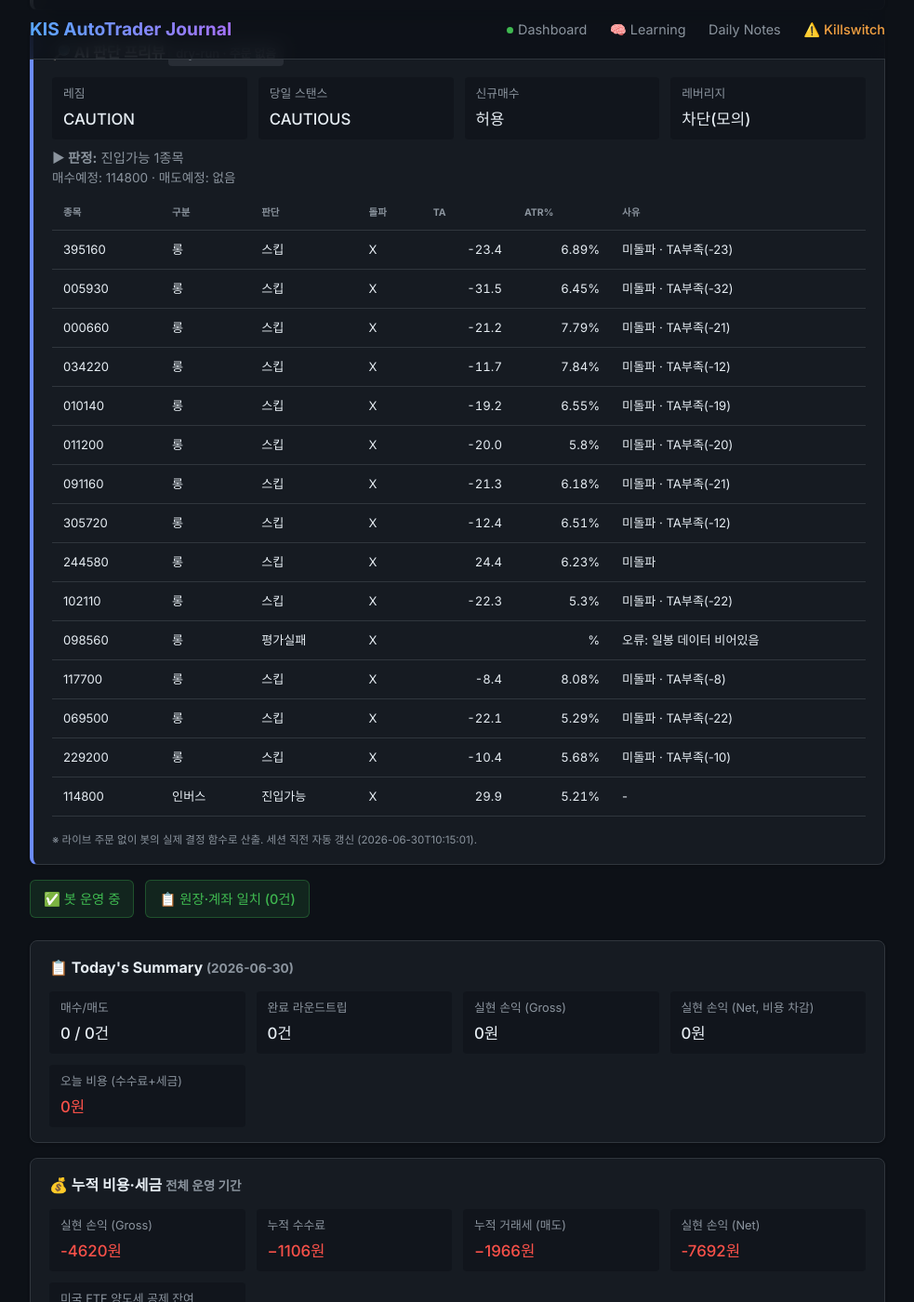
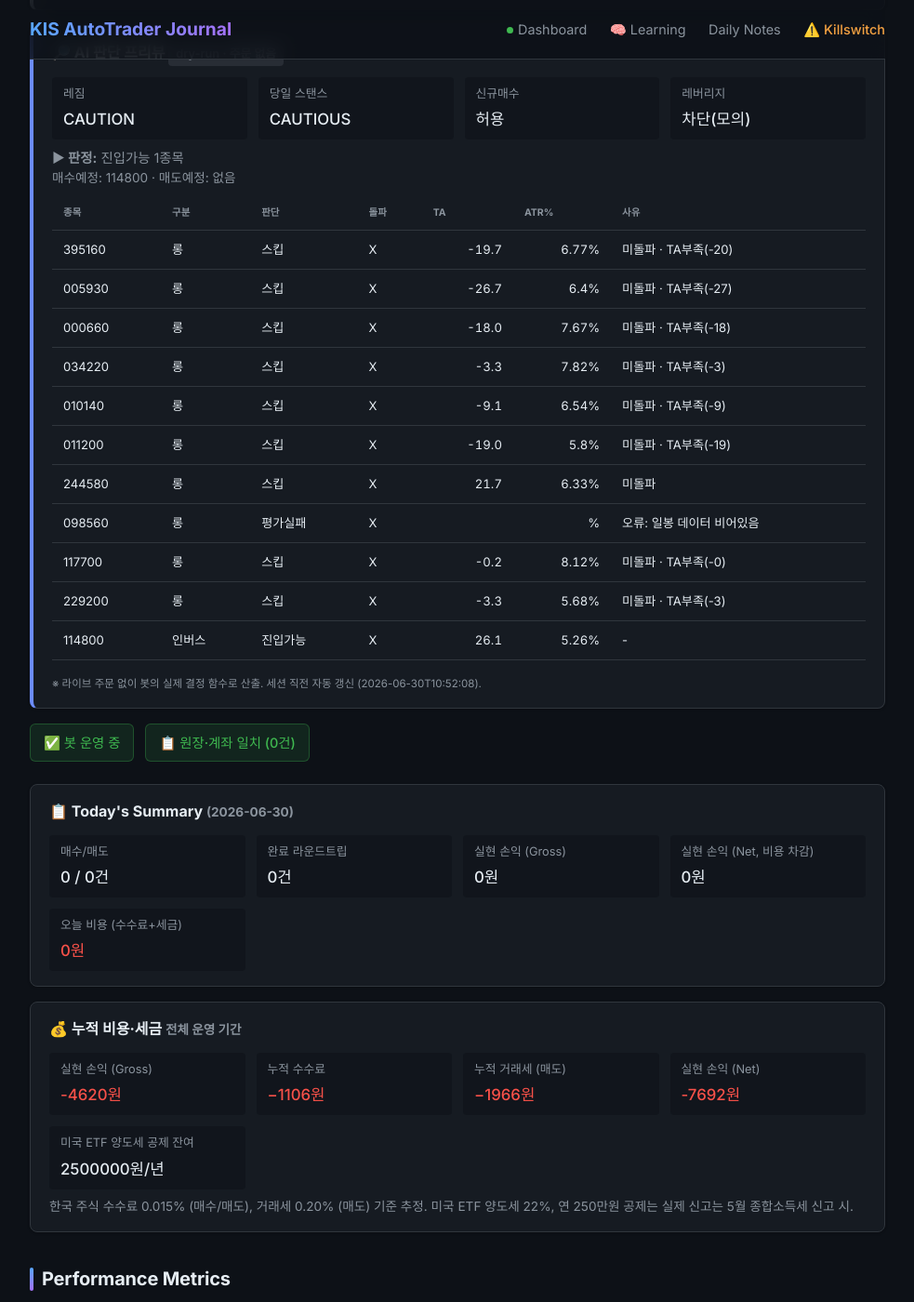
Before and after one commit to BudongJW/kis-trading-journal, a Jekyll site: the page built from index.html, in a window 1280 px wide and 1400 px high, scrolled down 809 px. Shown: the whole window at 93% size, without its empty margins (148-1131 px from the left). Built offline with Jekyll 4.4.1, drawn with Linux system fonts in a browser that asks for light colours; nearby versions of some CDN libraries.

Commit message:
auto: dry-run preview 06-30 01:53Z

```diff
--- a/_data/dry_run.json
+++ b/_data/dry_run.json
@@ -1,5 +1,5 @@
 {
-  "generated_at": "2026-06-30T10:15:01",
+  "generated_at": "2026-06-30T10:52:08",
   "mode": "DRY-RUN (읽기 전용, 주문 없음)",
   "market": {
     "regime": "CAUTION",
@@ -7,7 +7,7 @@
     "regime_detail": "카나리아 1/2 음전환",
     "day_stance": "CAUTIOUS",
     "day_stance_forced": false,
-    "briefing": "오늘 스탠스 신중(CAUTIOUS) · 레짐 CAUTION·신뢰도 66% · 美 오버나이트 bullish(+2.3%) · 고변동(78.0%ile) · 예산 40%·최대 2종목·허용 롱/인버스",
+    "briefing": "오늘 스탠스 신중(CAUTIOUS) · 레짐 CAUTION·신뢰도 53% · 美 오버나이트 bullish(+2.1%) · 고변동(76.0%ile) · 예산 40%·최대 2종목·허용 롱/인버스",
     "blocks_new_buys": false
   },
   "gates": {
@@ -26,100 +26,70 @@
       "type": "롱",
       "decision": "스킵",
       "breakout": false,
-      "ta": -23.4,
-      "atr_pct": 6.89,
+      "ta": -19.7,
+      "atr_pct": 6.77,
       "fee_gate_ok": true,
-      "why_skip": "미돌파 · TA부족(-23)"
+      "why_skip": "미돌파 · TA부족(-20)"
     },
     {
       "symbol": "005930",
       "type": "롱",
       "decision": "스킵",
       "breakout": false,
-      "ta": -31.5,
-      "atr_pct": 6.45,
+      "ta": -26.7,
+      "atr_pct": 6.4,
       "fee_gate_ok": true,
-      "why_skip": "미돌파 · TA부족(-32)"
+      "why_skip": "미돌파 · TA부족(-27)"
     },
     {
       "symbol": "000660",
       "type": "롱",
       "decision": "스킵",
       "breakout": false,
-      "ta": -21.2,
-      "atr_pct": 7.79,
+      "ta": -18.0,
+      "atr_pct": 7.67,
       "fee_gate_ok": true,
-      "why_skip": "미돌파 · TA부족(-21)"
+      "why_skip": "미돌파 · TA부족(-18)"
     },
     {
       "symbol": "034220",
       "type": "롱",
       "decision": "스킵",
       "breakout": false,
-      "ta": -11.7,
-      "atr_pct": 7.84,
+      "ta": -3.3,
+      "atr_pct": 7.82,
       "fee_gate_ok": true,
-      "why_skip": "미돌파 · TA부족(-12)"
+      "why_skip": "미돌파 · TA부족(-3)"
     },
     {
       "symbol": "010140",
       "type": "롱",
       "decision": "스킵",
       "breakout": false,
-      "ta": -19.2,
-      "atr_pct": 6.55,
+      "ta": -9.1,
+      "atr_pct": 6.54,
       "fee_gate_ok": true,
-      "why_skip": "미돌파 · TA부족(-19)"
+      "why_skip": "미돌파 · TA부족(-9)"
     },
     {
       "symbol": "011200",
       "type": "롱",
       "decision": "스킵",
       "breakout": false,
-      "ta": -20.0,
+      "ta": -19.0,
       "atr_pct": 5.8,
       "fee_gate_ok": true,
-      "why_skip": "미돌파 · TA부족(-20)"
-    },
-    {
-      "symbol": "091160",
-      "type": "롱",
-      "decision": "스킵",
-      "breakout": false,
-      "ta": -21.3,
-      "atr_pct": 6.18,
-      "fee_gate_ok": true,
-      "why_skip": "미돌파 · TA부족(-21)"
-    },
-    {
-      "symbol": "305720",
-      "type": "롱",
-      "decision": "스킵",
-      "breakout": false,
-      "ta": -12.4,
-      "atr_pct": 6.51,
-      "fee_gate_ok": true,
-      "why_skip": "미돌파 · TA부족(-12)"
+      "why_skip": "미돌파 · TA부족(-19)"
     },
     {
       "symbol": "244580",
       "type": "롱",
       "decision": "스킵",
       "breakout": false,
-      "ta": 24.4,
-      "atr_pct": 6.23,
+      "ta": 21.7,
+      "atr_pct": 6.33,
       "fee_gate_ok": true,
       "why_skip": "미돌파"
-    },
-    {
-      "symbol": "102110",
-      "type": "롱",
-      "decision": "스킵",
-      "breakout": false,
-      "ta": -22.3,
-      "atr_pct": 5.3,
-      "fee_gate_ok": true,
-      "why_skip": "미돌파 · TA부족(-22)"
     },
     {
       "symbol": "098560",
@@ -132,46 +102,36 @@
       "type": "롱",
       "decision": "스킵",
       "breakout": false,
-      "ta": -8.4,
-      "atr_pct": 8.08,
+      "ta": -0.2,
+      "atr_pct": 8.12,
       "fee_gate_ok": true,
-      "why_skip": "미돌파 · TA부족(-8)"
-    },
-    {
-      "symbol": "069500",
-      "type": "롱",
-      "decision": "스킵",
-      "breakout": false,
-      "ta": -22.1,
-      "atr_pct": 5.29,
-      "fee_gate_ok": true,
-      "why_skip": "미돌파 · TA부족(-22)"
+      "why_skip": "미돌파 · TA부족(-0)"
     },
     {
       "symbol": "229200",
       "type": "롱",
       "decision": "스킵",
       "breakout": false,
-      "ta": -10.4,
+      "ta": -3.3,
       "atr_pct": 5.68,
       "fee_gate_ok": true,
-      "why_skip": "미돌파 · TA부족(-10)"
+      "why_skip": "미돌파 · TA부족(-3)"
     },
     {
       "symbol": "114800",
       "type": "인버스",
-      "entry_via": "TA신호(+30)",
+      "entry_via": "TA신호(+26)",
       "decision": "진입가능",
       "breakout": false,
-      "ta": 29.9,
-      "atr_pct": 5.21,
+      "ta": 26.1,
+      "atr_pct": 5.26,
       "fee_gate_ok": true,
       "why_skip": "-"
     }
   ],
   "gap_recovery": {
     "enabled_live": true,
-    "now_kst": "10:15",
+    "now_kst": "10:52",
     "window": "09:00~09:20",
     "candidates": [
       {
@@ -179,90 +139,63 @@
         "name": "KODEX 미국나스닥100TR",
         "decision": "스킵",
         "gap_open_pct": -0.21,
-        "intraday_pct": -0.6,
+        "intraday_pct": 0.98,
         "in_window": false,
-        "reason": "촉발 없음(오버나이트=normal≠aggressive_buy)"
+        "reason": "개장윈도(09:00~09:20) 경과 — 추격 방지"
       },
       {
         "symbol": "005930",
         "name": "삼성전자",
         "decision": "스킵",
         "gap_open_pct": 0.15,
-        "intraday_pct": 0.54,
+        "intraday_pct": 1.31,
         "in_window": false,
-        "reason": "촉발 없음(오버나이트=normal≠aggressive_buy)"
+        "reason": "개장윈도(09:00~09:20) 경과 — 추격 방지"
       },
       {
         "symbol": "000660",
         "name": "SK하이닉스",
         "decision": "스킵",
         "gap_open_pct": -0.76,
-        "intraday_pct": -1.38,
+        "intraday_pct": 0.08,
         "in_window": false,
-        "reason": "촉발 없음(오버나이트=normal≠aggressive_buy)"
+        "reason": "개장윈도(09:00~09:20) 경과 — 추격 방지"
       },
       {
         "symbol": "034220",
         "name": "LG디스플레이",
         "decision": "스킵",
         "gap_open_pct": 0.08,
-        "intraday_pct": -3.58,
+        "intraday_pct": -3.5,
         "in_window": false,
-        "reason": "촉발 없음(오버나이트=normal≠aggressive_buy)"
+        "reason": "개장윈도(09:00~09:20) 경과 — 추격 방지"
       },
       {
         "symbol": "010140",
         "name": "삼성중공업",
         "decision": "스킵",
         "gap_open_pct": 0.61,
-        "intraday_pct": -4.47,
+        "intraday_pct": -4.57,
         "in_window": false,
-        "reason": "촉발 없음(오버나이트=normal≠aggressive_buy)"
+        "reason": "개장윈도(09:00~09:20) 경과 — 추격 방지"
       },
       {
         "symbol": "011200",
         "name": "HMM",
         "decision": "스킵",
         "gap_open_pct": -0.21,
-        "intraday_pct": -2.09,
+        "intraday_pct": -2.14,
         "in_window": false,
-        "reason": "촉발 없음(오버나이트=normal≠aggressive_buy)"
-      },
-      {
-        "symbol": "091160",
-        "name": "KODEX 반도체",
-        "decision": "스킵",
-        "gap_open_pct": 0.03,
-        "intraday_pct": -0.93,
-        "in_window": false,
-        "reason": "촉발 없음(오버나이트=normal≠aggressive_buy)"
-      },
-      {
-        "symbol": "305720",
-        "name": "KODEX 2차전지",
-        "decision": "스킵",
-        "gap_open_pct": -1.74,
-        "intraday_pct": -3.58,
-        "in_window": false,
-        "reason": "촉발 없음(오버나이트=normal≠aggressive_buy)"
+        "reason": "개장윈도(09:00~09:20) 경과 — 추격 방지"
       },
       {
         "symbol": "244580",
         "name": "KODEX 바이오",
         "decision": "스킵",
         "gap_open_pct": -2.03,
-        "intraday_pct": -0.78,
+        "intraday_pct": -2.07,
         "in_window": false,
-        "reason": "촉발 없음(오버나이트=normal≠aggressive_buy)"
-      },
-      {
-        "symbol": "102110",
-        "name": "KODEX 금융",
-        "decision": "스킵",
-        "gap_open_pct": 0.0,
-        "intraday_pct": -1.25,
-        "in_window": false,
-        "reason": "촉발 없음(오버나이트=normal≠aggressive_buy)"
+        "reason": "개장윈도(09:00~09:20) 경과 — 추격 방지"
       },
       {
         "symbol": "098560",
@@ -278,27 +211,18 @@
         "name": "KODEX 철강",
         "decision": "스킵",
         "gap_open_pct": 0.83,
-        "intraday_pct": -1.5,
+        "intraday_pct": -1.72,
         "in_window": false,
-        "reason": "촉발 없음(오버나이트=normal≠aggressive_buy)"
-      },
-      {
-        "symbol": "069500",
-        "name": "KODEX KOSPI200",
-        "decision": "스킵",
-        "gap_open_pct": -0.01,
-        "intraday_pct": -1.13,
-        "in_window": false,
-        "reason": "촉발 없음(오버나이트=normal≠aggressive_buy)"
+        "reason": "개장윈도(09:00~09:20) 경과 — 추격 방지"
       },
       {
         "symbol": "229200",
         "name": "KODEX KOSDAQ150",
         "decision": "스킵",
         "gap_open_pct": -0.06,
-        "intraday_pct": -1.5,
+        "intraday_pct": -1.26,
         "in_window": false,
-        "reason": "촉발 없음(오버나이트=normal≠aggressive_buy)"
+        "reason": "개장윈도(09:00~09:20) 경과 — 추격 방지"
       }
     ]
   },
@@ -308,43 +232,43 @@
       "type": "long",
       "decision": "스킵",
       "breakout": false,
-      "ta": -11.6,
+      "ta": -6.0,
       "atr_pct": 1.43,
-      "why_skip": "미돌파 · TA부족(-12)"
+      "why_skip": "미돌파 · TA부족(-6)"
     },
     {
       "symbol": "SCHG",
       "type": "long",
       "decision": "스킵",
       "breakout": false,
-      "ta": -0.0,
+      "ta": 3.0,
       "atr_pct": 1.63,
-      "why_skip": "미돌파 · TA부족(-0)"
+      "why_skip": "미돌파 · TA부족(+3)"
     },
     {
       "symbol": "XLF",
       "type": "long",
       "decision": "스킵",
       "breakout": false,
-      "ta": 10.7,
+      "ta": 4.4,
       "atr_pct": 1.28,
-      "why_skip": "미돌파 · TA부족(+11)"
+      "why_skip": "미돌파 · TA부족(+4)"
     },
     {
       "symbol": "SH",
       "type": "inverse",
       "decision": "스킵",
       "breakout": false,
-      "ta": 8.1,
+      "ta": 5.9,
       "atr_pct": 1.35,
-      "why_skip": "미돌파 · TA부족(+8)"
+      "why_skip": "미돌파 · TA부족(+6)"
     },
     {
       "symbol": "PSQ",
       "type": "inverse",
       "decision": "스킵",
       "breakout": false,
-      "ta": 5.1,
+      "ta": 5.3,
       "atr_pct": 2.27,
       "why_skip": "미돌파 · TA부족(+5)"
     },
@@ -353,18 +277,18 @@
       "type": "defensive",
       "decision": "스킵",
       "breakout": false,
-      "ta": 13.9,
+      "ta": 4.8,
       "atr_pct": 0.56,
-      "why_skip": "미돌파 · TA부족(+14) · 수수료게이트"
+      "why_skip": "미돌파 · TA부족(+5) · 수수료게이트"
     },
     {
       "symbol": "SHY",
       "type": "defensive",
       "decision": "스킵",
       "breakout": false,
-      "ta": 20.1,
+      "ta": 13.5,
       "atr_pct": 0.09,
-      "why_skip": "미돌파 · 수수료게이트"
+      "why_skip": "미돌파 · TA부족(+14) · 수수료게이트"
     }
   ],
   "us_summary": {
```
